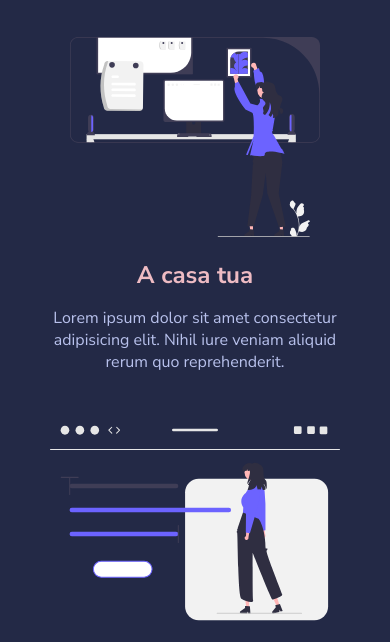
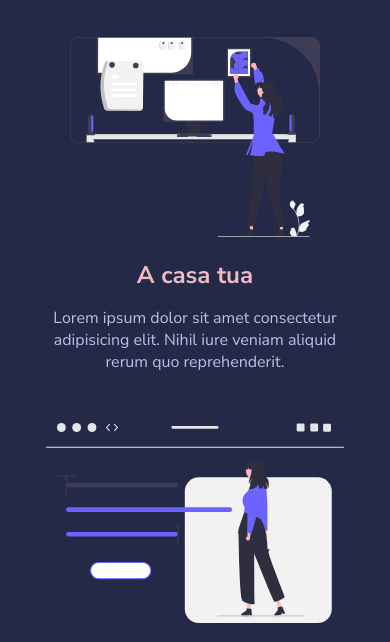
Before and after one commit to Leonardo-Corazzini/-html-css-resp-wannabe, a plain HTML site: page index.html in a window 390 px wide. Shown: the part 196-838 px from the top of the page. Drawn offline with Linux system fonts and the light colour scheme.

Commit message:
fix max width

```diff
--- a/css/responsive.css
+++ b/css/responsive.css
@@ -5,7 +5,7 @@
  }
 @media (max-width: 768px) {
    .container{
-    max-width: 600px;
+    max-width:100%;
    }
 }
 @media (max-width: 480px) {
@@ -14,7 +14,7 @@
         row-gap: 50px;
     }
     .container{
-        max-width: 362px;
+        max-width: 100%;
        }
 
 
```
